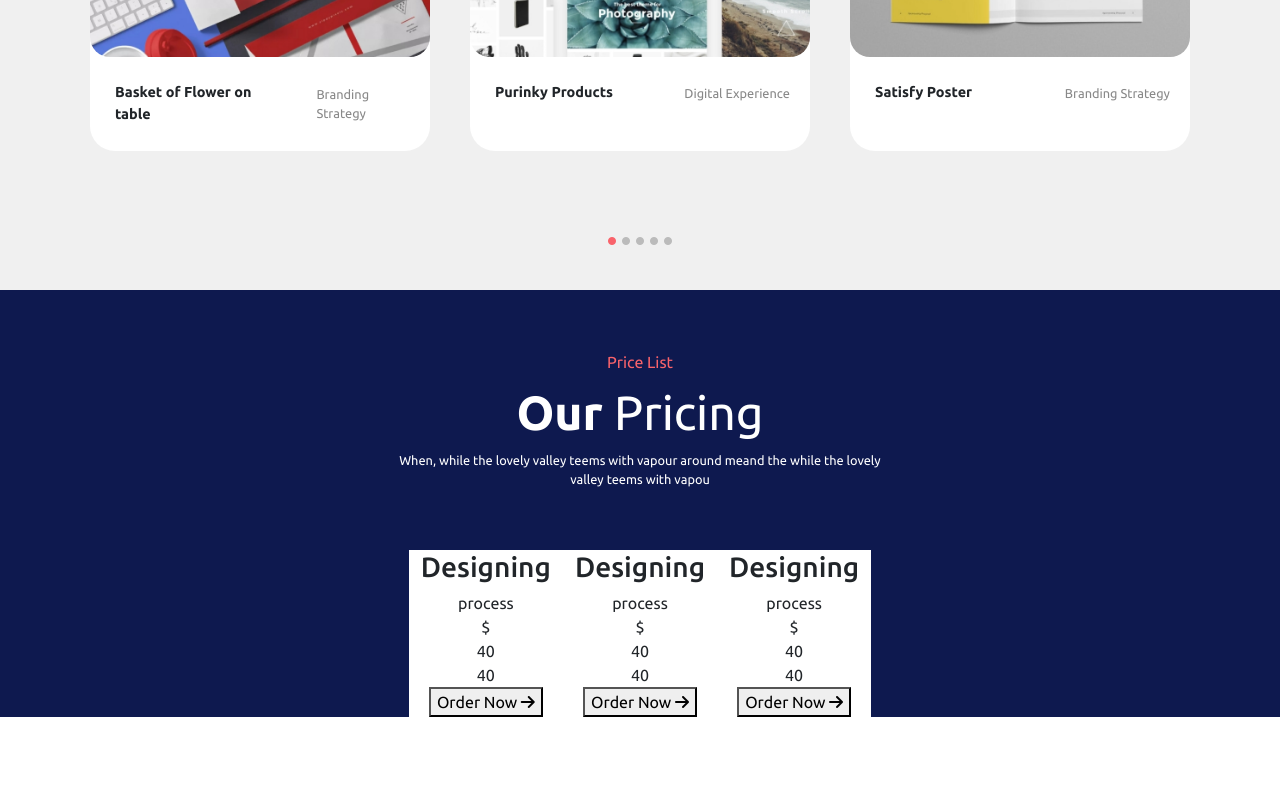
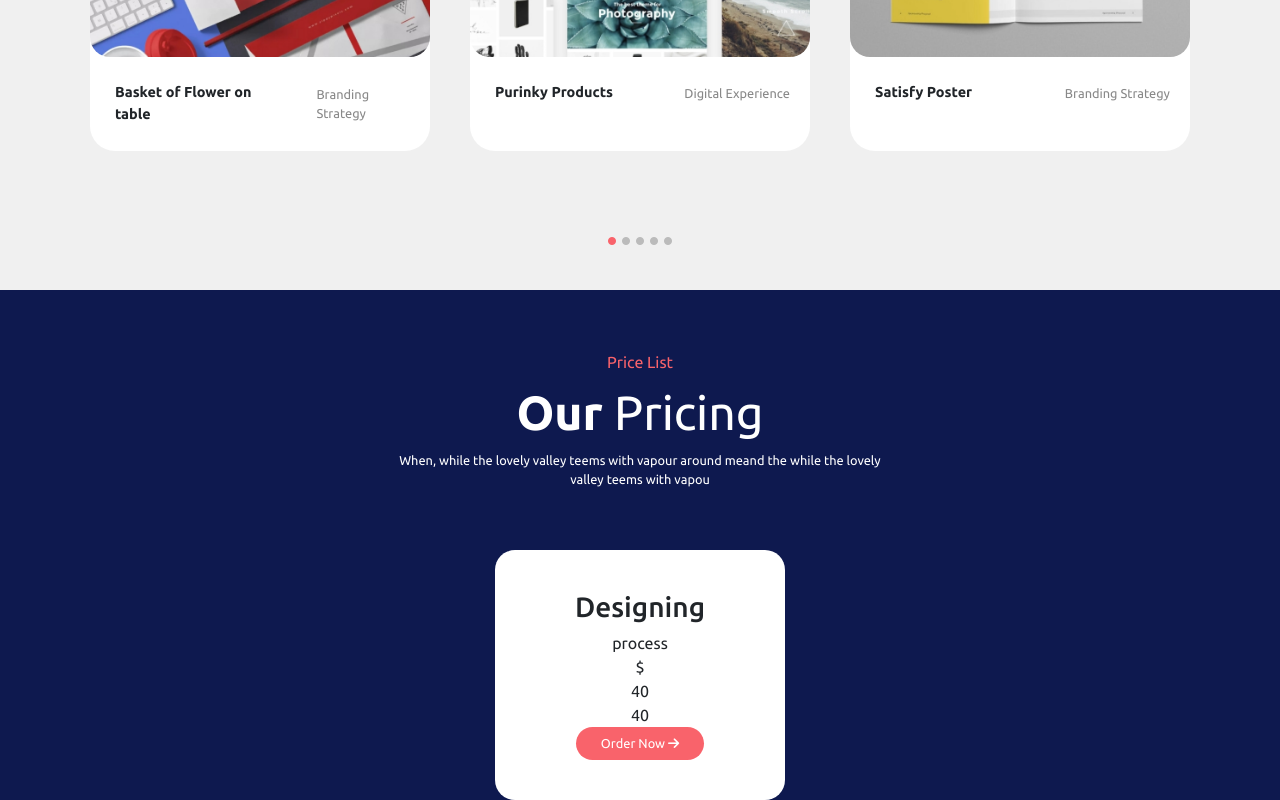
Before and after one commit to saff-it/proj-html-vuejs, a Vue app: page / in a window 1280 px wide. Shown: the part 2832-3632 px from the top of the page. Before the commit the page ends 3549 px from the top, so only its background shows below. Built offline with nearby package versions, Linux system fonts and the light colour scheme.

Commit message:
Main - pricing card is set up, ul missing

```diff
--- a/src/components/siteMain.vue
+++ b/src/components/siteMain.vue
@@ -96,6 +96,7 @@
 
         <!-- pricing section  -->
         <section class="ms_pricing-bg">
+
             <div class="container">
 
                 <div class="ms_pricing-txt">
@@ -105,40 +106,21 @@
                         the while the lovely valley teems with vapou</span>
                 </div>
 
-                <div class="ms_pricing-cards-cont">
-                    <div class="row">
+            </div>
 
-                        <div class="col-4 ms_pricing-card">
+            <div class="container ms_pricing-cards-cont">
+                <div class="row">
+                    <div class="col-4 w-100">
+
+                        <div class="ms_pricing-card">
                             <h3>Designing</h3>
                             <span class="ms_pricing-subtit">process</span>
                             <span class="ms_pricing-dollar">$</span>
                             <span class="ms_price-numb">40</span>
                             <span class="ms_price-per-month">40</span>
 
-                            <button class="ms_pricing-btn">Order Now <i class="fa-solid fa-arrow-right"></i> </button>
-
-                        </div>
-
-                        <div class="col-4 ms_pricing-card">
-                            <h3>Designing</h3>
-                            <span class="ms_pricing-subtit">process</span>
-                            <span class="ms_pricing-dollar">$</span>
-                            <span class="ms_price-numb">40</span>
-                            <span class="ms_price-per-month">40</span>
-
-                            <button class="ms_pricing-btn">Order Now <i class="fa-solid fa-arrow-right"></i> </button>
-
-                        </div>
-
-                        <div class="col-4 ms_pricing-card">
-                            <h3>Designing</h3>
-                            <span class="ms_pricing-subtit">process</span>
-                            <span class="ms_pricing-dollar">$</span>
-                            <span class="ms_price-numb">40</span>
-                            <span class="ms_price-per-month">40</span>
-
-                            <button class="ms_pricing-btn">Order Now <i class="fa-solid fa-arrow-right"></i> </button>
-
+                            <button class="ms_pricing-btn">Order Now <i class="fa-solid fa-arrow-right"></i>
+                            </button>
                         </div>
 
                     </div>
@@ -382,8 +364,19 @@ section.ms_carousel-bg {
 
 // card
 
-.col-4.ms_pricing-card{
-    @include displayFlexToColumn;
+.ms_pricing-card {
+    display: flex;
+    flex-direction: column;
+    align-items: center;
     background-color: white;
+    padding: 40px 80px;
+    border-radius: 20px;
+
+    button{
+    @include buttonLayout;
+    background-color: $colorText9;
+
+    }
+
 }
 </style>
```
